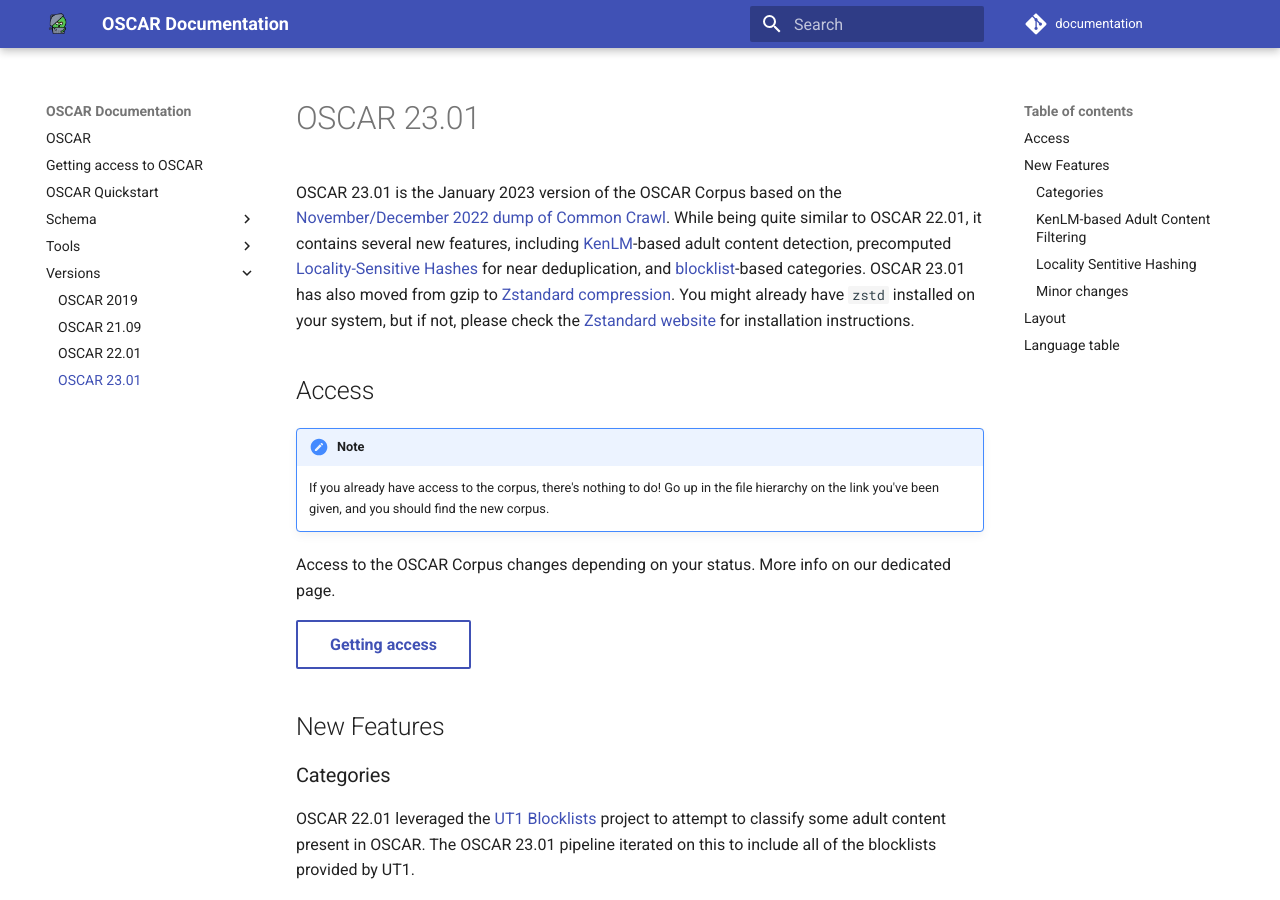
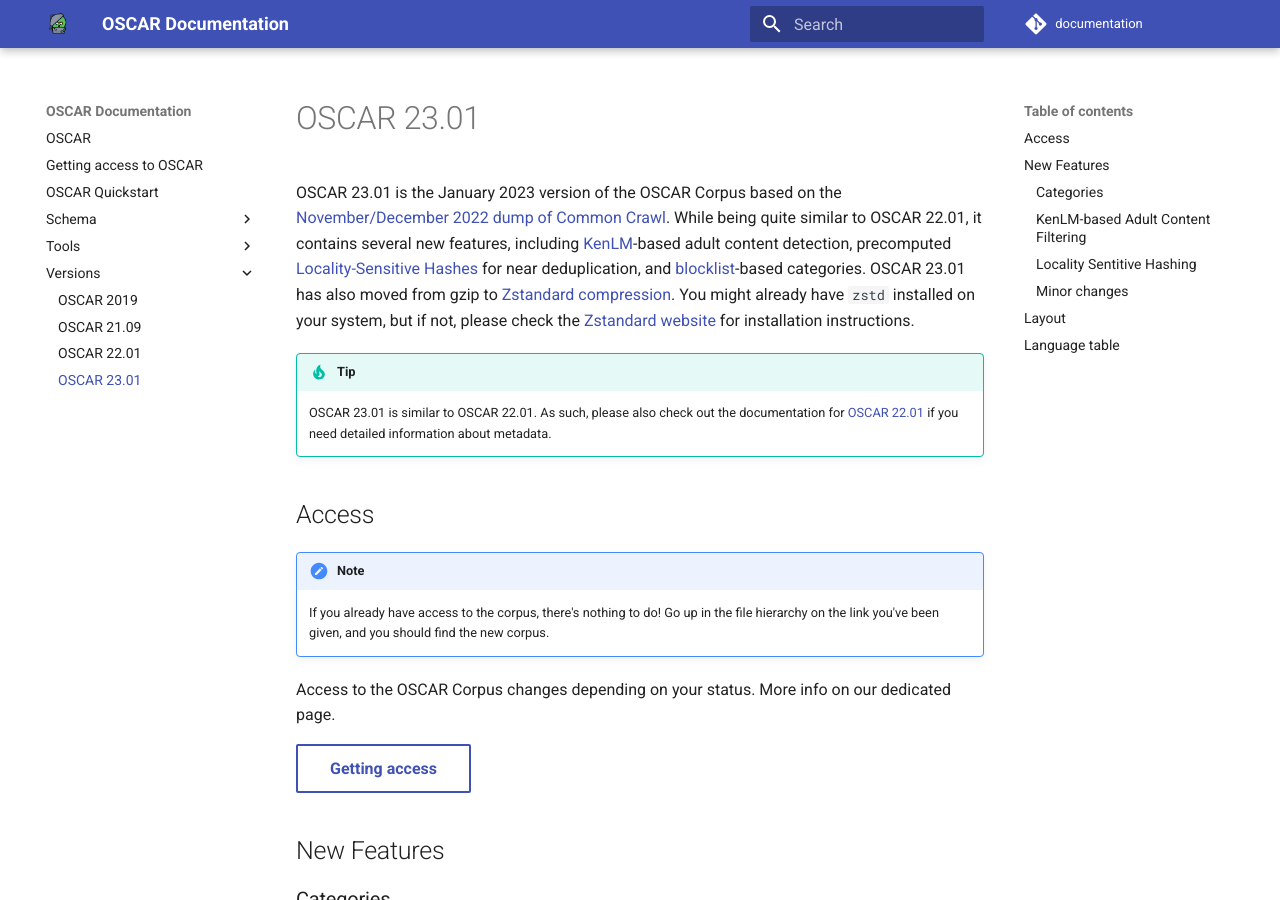
Before and after one commit to oscar-project/documentation, an MkDocs documentation site: the page built from docs/versions/oscar-2301.md, in a window 1280 px wide and 900 px high. Built offline with MkDocs 1.6.1 and Material for MkDocs 9.7.7, drawn with Linux system fonts in a browser that asks for light colours; comment, search, counter and statistics services are not loaded.

Commit message:
Add link to previous OSCAR version
Since the versions are similar, it makes sense to read both entries to get more info on how to use the corpus.

```diff
--- a/docs/versions/oscar-2301.md
+++ b/docs/versions/oscar-2301.md
@@ -1,6 +1,9 @@
 # OSCAR 23.01
 
 OSCAR 23.01 is the January 2023 version of the OSCAR Corpus based on the [November/December 2022 dump of Common Crawl](https://commoncrawl.org/2022/12/nov-dec-2022-crawl-archive-now-available/). While being quite similar to OSCAR 22.01, it contains several new features, including [KenLM](https://kheafield.com/code/kenlm/)-based adult content detection, precomputed [Locality-Sensitive Hashes](https://fr.wikipedia.org/wiki/Locality_sensitive_hashing) for near deduplication, and [blocklist](https://dsi.ut-capitole.fr/blacklists/index_en.php)-based categories. OSCAR 23.01 has also moved from gzip to [Zstandard compression](https://facebook.github.io/zstd/). You might already have `zstd` installed on your system, but if not, please check the [Zstandard website](https://facebook.github.io/zstd/) for installation instructions.
+
+!!! tip
+    OSCAR 23.01 is similar to OSCAR 22.01. As such, please also check out the documentation for [OSCAR 22.01](../oscar-2201) if you need detailed information about metadata.
 
 ## Access
 
```
